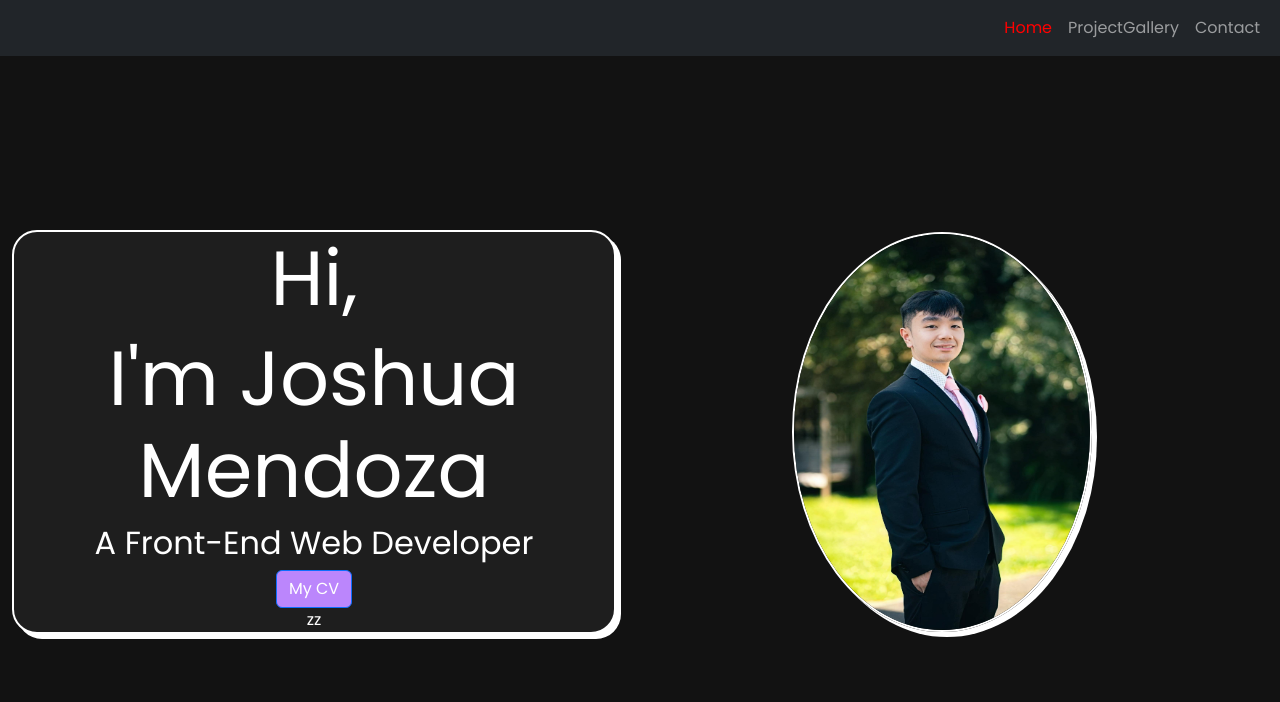
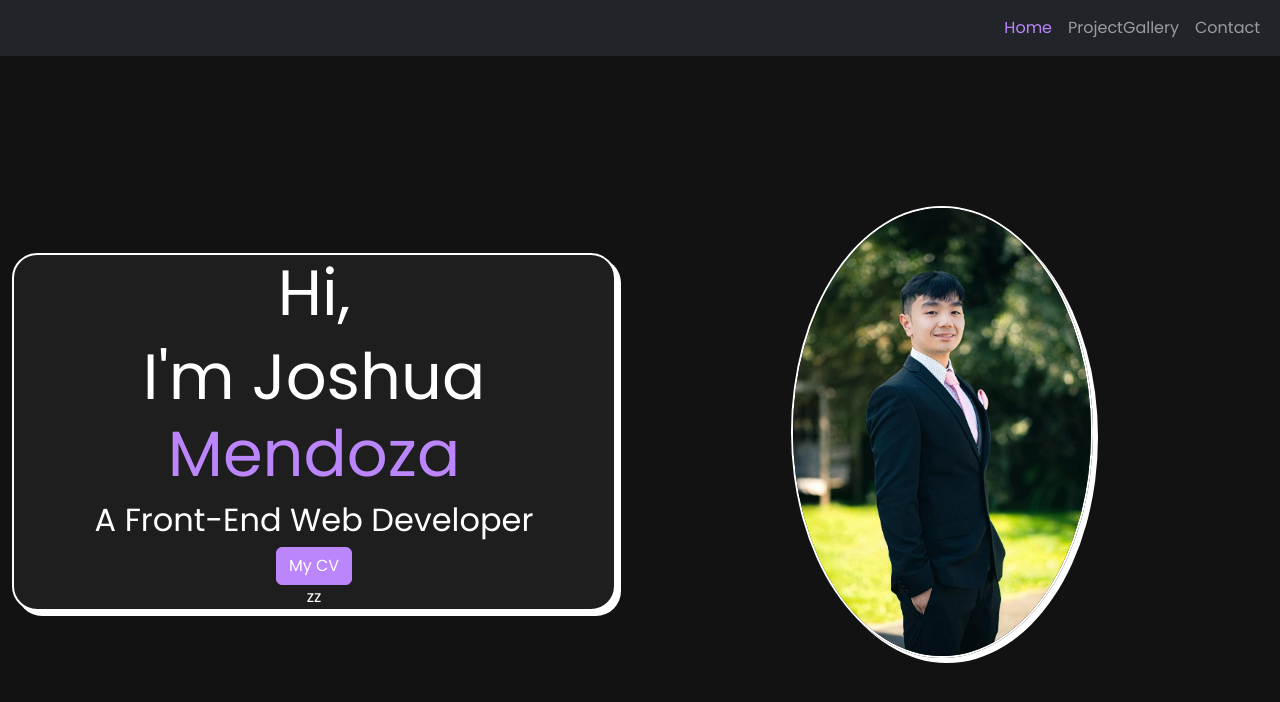
Before and after one commit to josh484/react-portfolio, a React (Vite) app: page / in a window 1280 px wide. Shown: the top 702 px of the page. Built offline with nearby package versions, Linux system fonts and the light colour scheme.

Commit message:
added mailing system to contact form

```diff
--- a/src/App.css
+++ b/src/App.css
@@ -1,19 +1,5 @@
-#carousel{
-    height: 94vh;
-}
-.carousel{
-    height: 100%;
-}
-.carousel-inner{
-    height: 100%;
-    display: flex;
-}
 
-.projectImage{
-   width: 100%;
-   height: 100%;
-}
-
+/* Home Page */
 #frontGrid{
     max-width: 100% ;
     height: 94vh;
@@ -24,13 +10,9 @@
     height: 100%;
 }
 
-#navbar{
-    max-width: 100%;
 
-}
 .jumboPicture img{
-    width: 300px;
-    height: 400px;
+    width: 50%;
     border-radius: 25px;
     border: 2px solid white;
     box-shadow: 5px 5px;
@@ -58,8 +40,41 @@
     border-radius: 25px;
     border: 2px solid white;
     box-shadow: 5px 5px;
+    text-align: center;
 }
 
 #buttonC{
     --bs-btn-bg: #bb86fc;
+    --bs-btn-border-color:#bb86fc;
+    --bs-btn-hover-color:white;
+    --bs-btn-hover-bg:#3700B3 ;
+    --bs-btn-hover-border-color:#3700B3;
+    --bs-btn-active-border-color: #3700B3;
+    --bs-btn-active-bg: #3700B3;
 }
+#mendozaC{
+    color:#bb86fc
+}
+
+
+/* Project Gallery Page */
+#carousel{
+    height: 94vh;
+}
+.carousel{
+    height: 100%;
+}
+.carousel-inner{
+    height: 100%;
+    display: flex;
+}
+.projectImage{
+    width: 100%;
+    height: 100%;
+ }
+
+ /* Header Page */
+
+ #navbar{
+    max-width: 100%;
+}
--- a/src/components/Contact.jsx
+++ b/src/components/Contact.jsx
@@ -20,7 +20,6 @@ function Contact() {
       };
 
     const handleFormSubmit = (event) => {
-        event.preventDefault();
 
         alert(`Hello ${formData.name}, You're email has been sent`);
         setFormData({
@@ -32,10 +31,10 @@ function Contact() {
 
 
     return (
-        <Form>
+        <Form action='https://getform.io/f/473a6617-2be3-4c30-959e-0184c9b15914' method='POST'>
             <Form.Group className="mb-3" controlId="exampleForm.ControlInput2">
-                <Form.Label>Email address</Form.Label>
-                <Form.Control type="input" placeholder="name@example.com"onChange={handleInputChange} value={formData.name} name='name' required/>
+                <Form.Label>Name</Form.Label>
+                <Form.Control type="text" placeholder="name@example.com"onChange={handleInputChange} value={formData.name} name='name' required/>
             </Form.Group>
             <Form.Group className="mb-3" controlId="exampleForm.ControlInput1">
                 <Form.Label>Email address</Form.Label>
@@ -43,9 +42,9 @@ function Contact() {
             </Form.Group>
             <Form.Group className="mb-3" controlId="exampleForm.ControlTextarea1">
                 <Form.Label>Example textarea</Form.Label>
-                <Form.Control as="textarea" rows={3} type='input' value={formData.description} onChange={handleInputChange} name='description'/>
+                <Form.Control as="textarea" rows={3} type='text' value={formData.description} onChange={handleInputChange} name='description'/>
             </Form.Group>
-            <Button variant="primary" type="submit" onClick={handleFormSubmit}>
+            <Button variant="primary" type="submit">
                 Submit
             </Button>
         </Form>
--- a/src/components/Header.jsx
+++ b/src/components/Header.jsx
@@ -11,7 +11,7 @@ function Header() {
                     <NavLink
                         className="nav-link"
                         style={({ isActive }) => {
-                            return isActive ? { color: 'red' } : {}
+                            return isActive ? { color: '#bb86fc' } : {}
                         }}
                         to="/"
                     >Home
@@ -19,7 +19,7 @@ function Header() {
                     <NavLink
                         className="nav-link"
                         style={({ isActive }) => {
-                            return isActive ? { color: 'red' } : {}
+                            return isActive ? { color: '#bb86fc' } : {}
                         }}
                         to="/projectgallery"
                     >ProjectGallery
@@ -27,7 +27,7 @@ function Header() {
                     <NavLink
                         className="nav-link"
                         style={({ isActive }) => {
-                            return isActive ? { color: 'red' } : {}
+                            return isActive ? { color: '#bb86fc' } : {}
                         }}
                         to="/contact"
                     >Contact
--- a/src/components/Home.jsx
+++ b/src/components/Home.jsx
@@ -7,12 +7,12 @@ import me from '../assets/images/me.jpeg'
 
 function Home() {
     return (
-        <Container id='frontGrid'>
+        <Container fluid id='frontGrid'>
             <Row id='frontRow'>
                 <Col xs={12} lg={6} id='leftMe'>
                     <div id='aboutMe'>
                         <h1>Hi,</h1>
-                        <h1>I'm Joshua Mendoza</h1>
+                        <h1>I'm Joshua <span id='mendozaC'>Mendoza</span></h1>
                         <h2>A Front-End Web Developer</h2>
                         <Button variant="primary" id='buttonC'>
                             My CV
--- a/src/index.css
+++ b/src/index.css
@@ -9,6 +9,6 @@ html, body, #root {
 }
 
 h1{
-  font-size: 6.0vw;
+  font-size: 5.0vw;
   text-align: center;
 }
```
